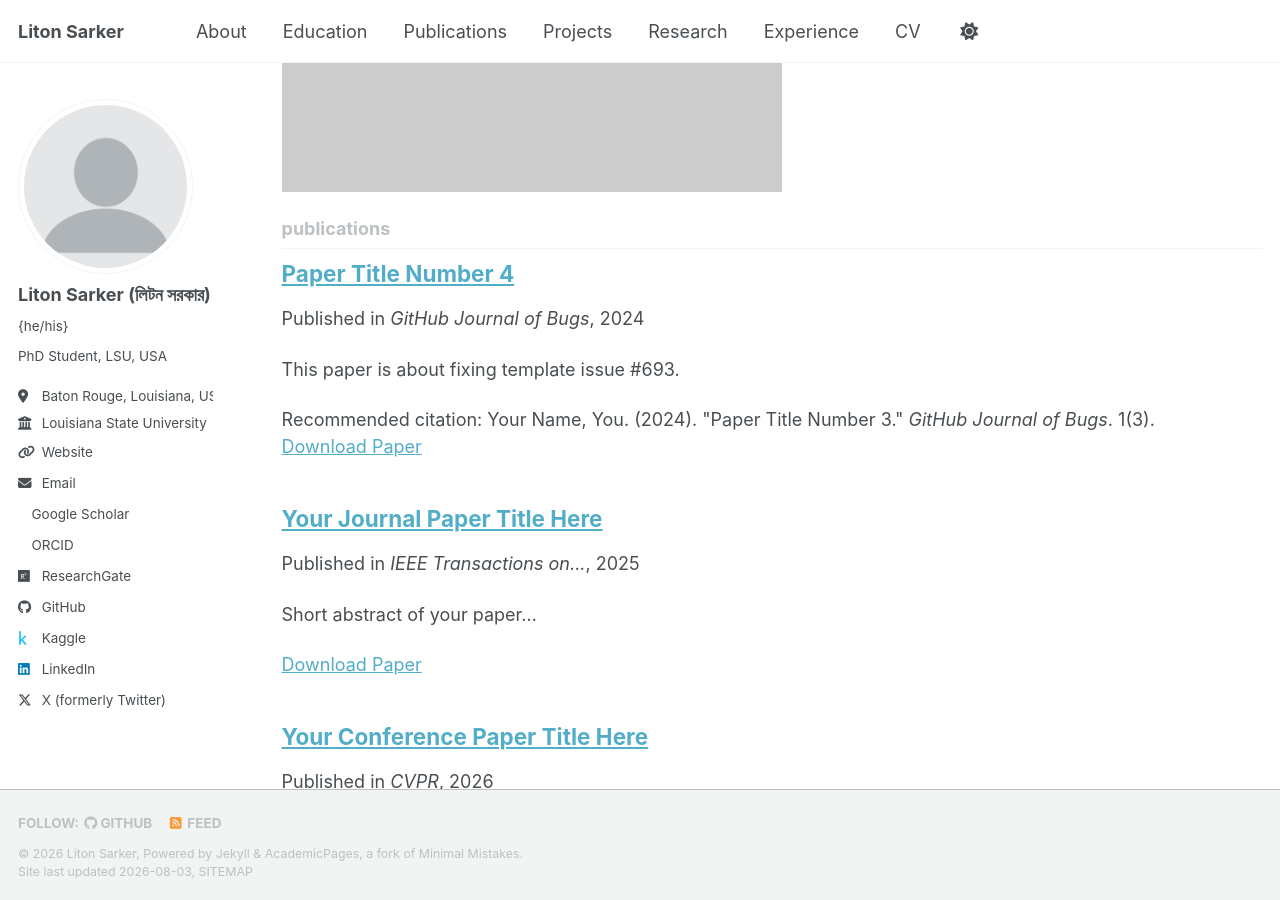
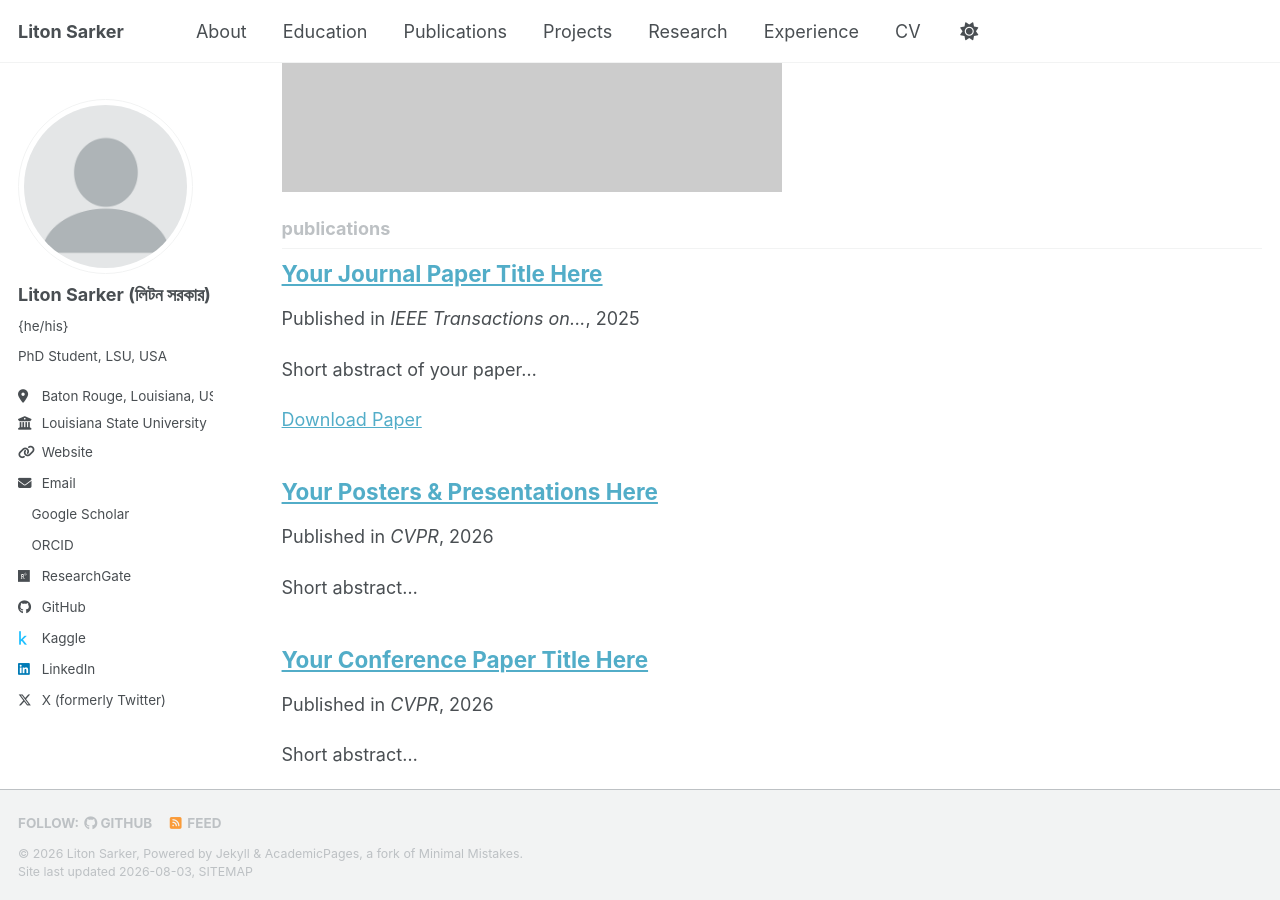
Before and after one commit to Hempgamer/hempgamer.github.io, a Jekyll site: the page built from _pages/collection-archive.html, in a window 1280 px wide and 900 px high, scrolled down 893 px. Built offline with Jekyll 4.4.1, drawn with Linux system fonts in a browser that asks for light colours; a style sheet for code colours, icons or effects is not loaded.

Commit message:
Update publication details for Paper Number 4

```diff
--- a/_publications/2024-02-17-paper-title-number-4.md
+++ b/_publications/2024-02-17-paper-title-number-4.md
@@ -1,13 +1,9 @@
 ---
-title: "Paper Title Number 4"
+title: "Your Posters & Presentations Here"
 collection: publications
-category: conferences
-permalink: /publication/2024-02-17-paper-title-number-4
-excerpt: 'This paper is about fixing template issue #693.'
-date: 2024-02-17
-venue: 'GitHub Journal of Bugs'
-paperurl: 'https://academicpages.github.io/files/paper3.pdf'
-citation: 'Your Name, You. (2024). &quot;Paper Title Number 3.&quot; <i>GitHub Journal of Bugs</i>. 1(3).'
+permalink: /publication/2026-conference-paper
+excerpt: "Short abstract..."
+date: 2026-05-01
+venue: "CVPR"
+category: Posters & Presentations
 ---
-
-The contents above will be part of a list of publications, if the user clicks the link for the publication than the contents of section will be rendered as a full page, allowing you to provide more information about the paper for the reader. When publications are displayed as a single page, the contents of the above "citation" field will automatically be included below this section in a smaller font.
```
